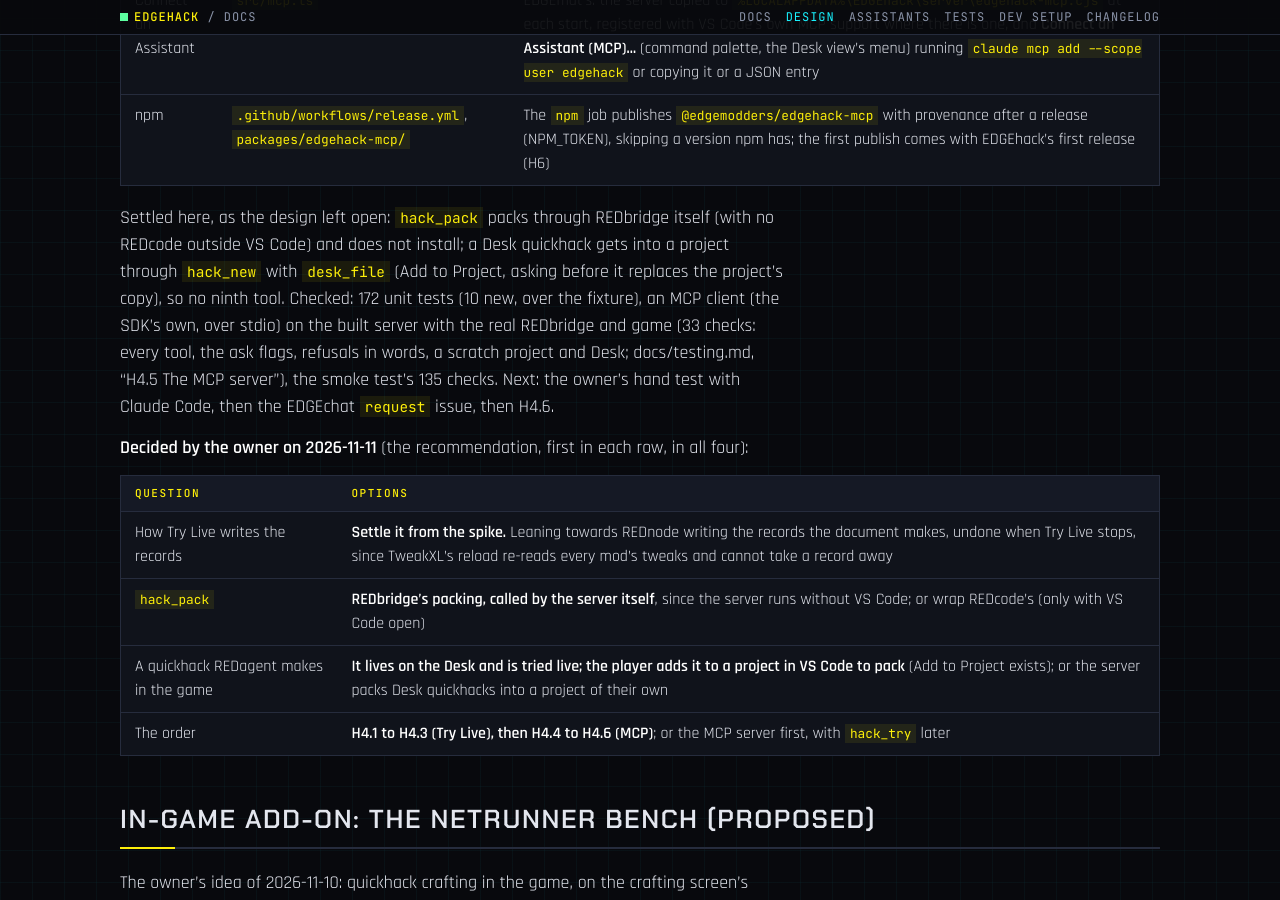
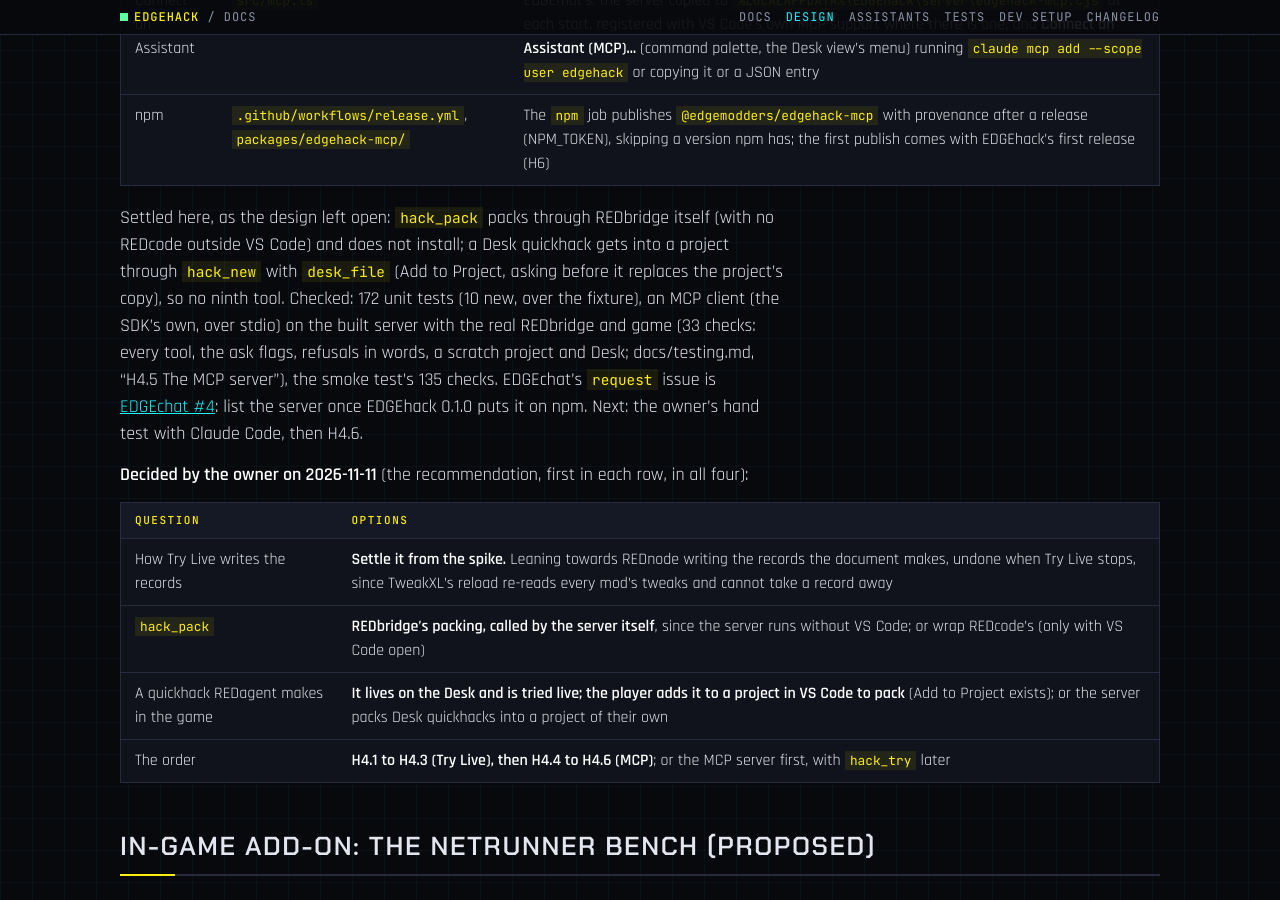
Before and after one commit to Edgemodders/EDGEhack, a Jekyll site: the page built from docs/design.md, in a window 1280 px wide and 900 px high, scrolled down 44622 px. Built offline with Jekyll 4.4.1, drawn with Linux system fonts in a browser that asks for light colours.

Commit message:
Notes: EDGEchat #4 filed for the MCP server
Co-Authored-By: Claude Opus 5.5 <noreply@anthropic.com>

```diff
--- a/docs/design.md
+++ b/docs/design.md
@@ -834,7 +834,7 @@ Two small fixes came with the move: a failed read of the game's icon list is tri
 | Connect an Assistant | `src/mcp.ts` | EDGEmat's: the server copied to `%LOCALAPPDATA%\EDGEhack\server\edgehack-mcp.cjs` at each start, registered with VS Code's own MCP support where there is one, and **Connect an Assistant (MCP)...** (command palette, the Desk view's menu) running `claude mcp add --scope user edgehack` or copying it or a JSON entry |
 | npm | `.github/workflows/release.yml`, `packages/edgehack-mcp/` | The `npm` job publishes `@edgemodders/edgehack-mcp` with provenance after a release (NPM_TOKEN), skipping a version npm has; the first publish comes with EDGEhack's first release (H6) |
 
-Settled here, as the design left open: `hack_pack` packs through REDbridge itself (with no REDcode outside VS Code) and does not install; a Desk quickhack gets into a project through `hack_new` with `desk_file` (Add to Project, asking before it replaces the project's copy), so no ninth tool. Checked: 172 unit tests (10 new, over the fixture), an MCP client (the SDK's own, over stdio) on the built server with the real REDbridge and game (33 checks: every tool, the ask flags, refusals in words, a scratch project and Desk; docs/testing.md, "H4.5 The MCP server"), the smoke test's 135 checks. Next: the owner's hand test with Claude Code, then the EDGEchat `request` issue, then H4.6.
+Settled here, as the design left open: `hack_pack` packs through REDbridge itself (with no REDcode outside VS Code) and does not install; a Desk quickhack gets into a project through `hack_new` with `desk_file` (Add to Project, asking before it replaces the project's copy), so no ninth tool. Checked: 172 unit tests (10 new, over the fixture), an MCP client (the SDK's own, over stdio) on the built server with the real REDbridge and game (33 checks: every tool, the ask flags, refusals in words, a scratch project and Desk; docs/testing.md, "H4.5 The MCP server"), the smoke test's 135 checks. EDGEchat's `request` issue is [EDGEchat #4](https://github.com/Edgemodders/EDGEchat/issues/4): list the server once EDGEhack 0.1.0 puts it on npm. Next: the owner's hand test with Claude Code, then H4.6.
 
 **Decided by the owner on 2026-11-11** (the recommendation, first in each row, in all four):
 
```
Also changed, not shown: CLAUDE.md (+1 -1 lines).
